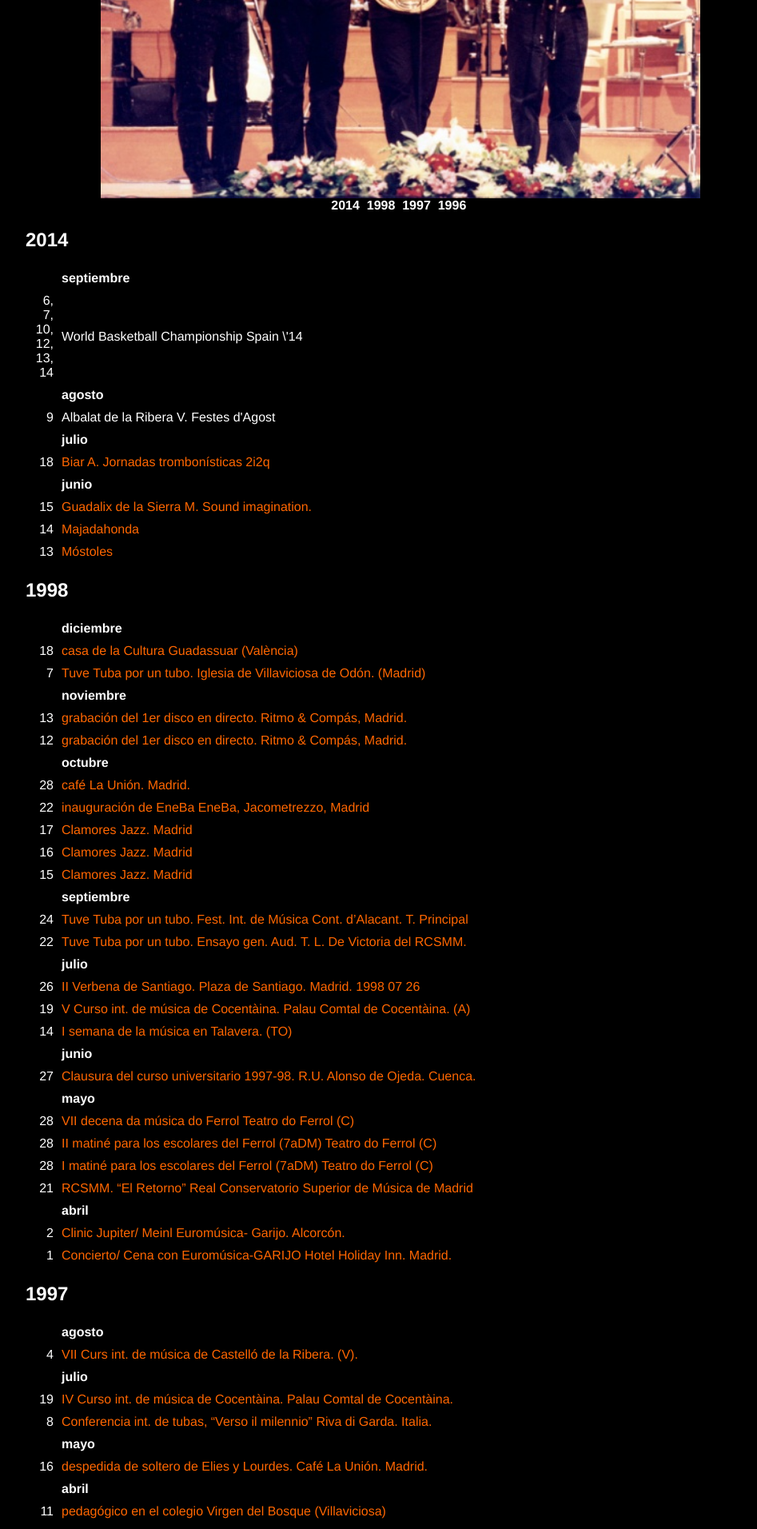
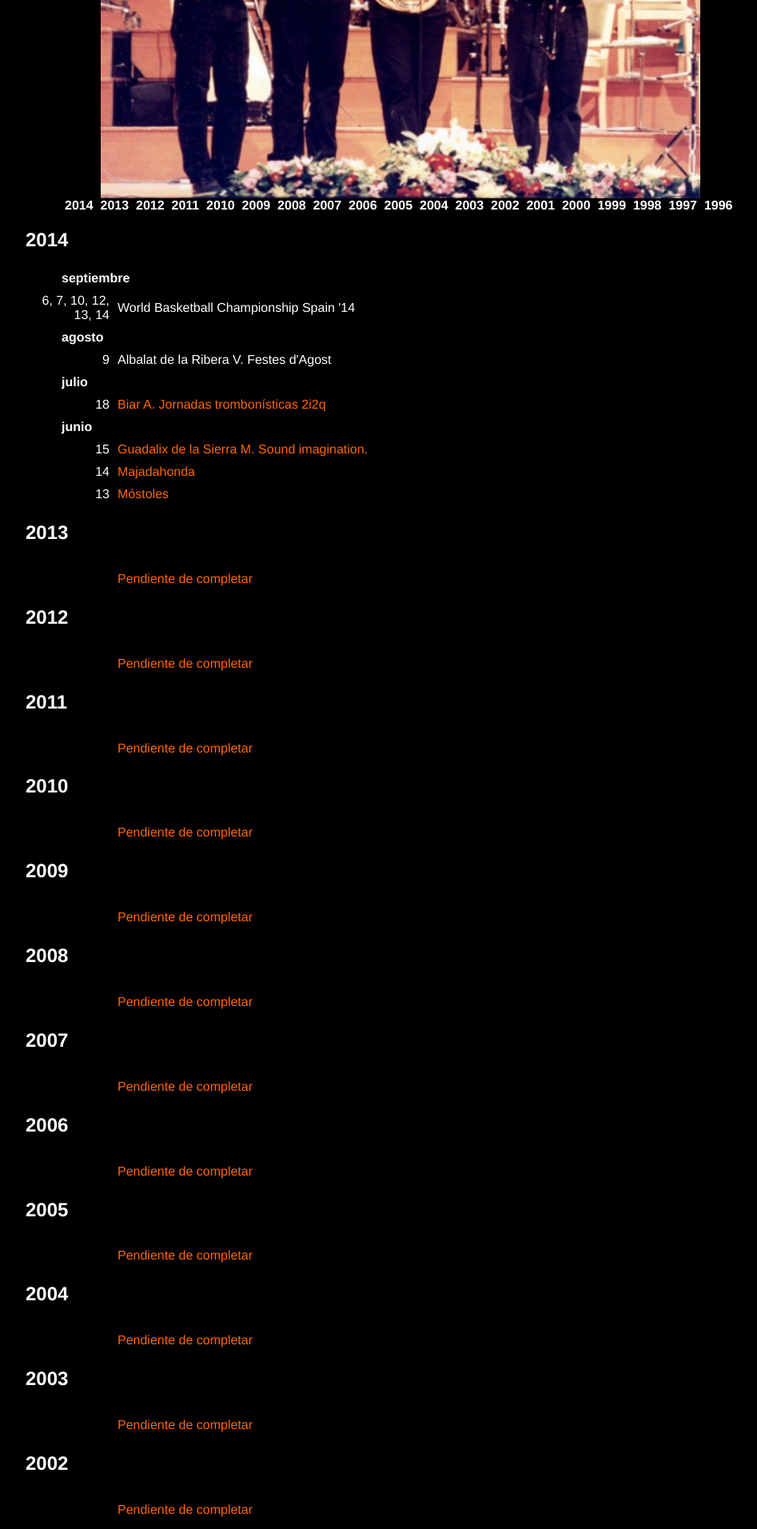
Before and after one commit to siraligator/siraligator.github.io, a Jekyll site: the page built from cuandotocan.html, in a window 1280 px wide. Shown: the part 455-2367 px from the top of the page at 80% size, without its empty margins (139-1086 px from the left). Built offline with Jekyll 4.4.1, drawn with Linux system fonts in a browser that asks for light colours; Markdown is read by kramdown in place of the engine named in the settings; some of the changed text lies outside the part shown.

Commit message:
Add pending concerts & day padding.

```diff
--- a/_data/conciertos.yml
+++ b/_data/conciertos.yml
@@ -4,7 +4,7 @@
       days:
         - day: 6, 7, 10, 12, 13, 14
           shows:
-            - name: World Basketball Championship Spain \'14
+            - name: World Basketball Championship Spain '14
               done: no
     - month: agosto
       days:
@@ -31,6 +31,126 @@
         - day: 13
           shows:
             - name: Móstoles
+              done: si
+- year: 2013
+  months:
+    - month:
+      days:
+        - day:
+          shows:
+            - name: Pendiente de completar
+              done: si
+- year: 2012
+  months:
+    - month:
+      days:
+        - day:
+          shows:
+            - name: Pendiente de completar
+              done: si
+- year: 2011
+  months:
+    - month:
+      days:
+        - day:
+          shows:
+            - name: Pendiente de completar
+              done: si
+- year: 2010
+  months:
+    - month:
+      days:
+        - day:
+          shows:
+            - name: Pendiente de completar
+              done: si
+- year: 2009
+  months:
+    - month:
+      days:
+        - day:
+          shows:
+            - name: Pendiente de completar
+              done: si
+- year: 2008
+  months:
+    - month:
+      days:
+        - day:
+          shows:
+            - name: Pendiente de completar
+              done: si
+- year: 2007
+  months:
+    - month:
+      days:
+        - day:
+          shows:
+            - name: Pendiente de completar
+              done: si
+- year: 2006
+  months:
+    - month:
+      days:
+        - day:
+          shows:
+            - name: Pendiente de completar
+              done: si
+- year: 2005
+  months:
+    - month:
+      days:
+        - day:
+          shows:
+            - name: Pendiente de completar
+              done: si
+- year: 2004
+  months:
+    - month:
+      days:
+        - day:
+          shows:
+            - name: Pendiente de completar
+              done: si
+- year: 2003
+  months:
+    - month:
+      days:
+        - day:
+          shows:
+            - name: Pendiente de completar
+              done: si
+- year: 2002
+  months:
+    - month:
+      days:
+        - day:
+          shows:
+            - name: Pendiente de completar
+              done: si
+- year: 2001
+  months:
+    - month:
+      days:
+        - day:
+          shows:
+            - name: Pendiente de completar
+              done: si
+- year: 2000
+  months:
+    - month:
+      days:
+        - day:
+          shows:
+            - name: Pendiente de completar
+              done: si
+- year: 1999
+  months:
+    - month:
+      days:
+        - day:
+          shows:
+            - name: Pendiente de completar
               done: si
 - year: 1998
   months:
--- a/css/main.css
+++ b/css/main.css
@@ -76,7 +76,7 @@ img.cover {
 }
 
 .cuandotocan .day {
-    width: 30px;
+    width: 100px;
     text-align: right;
 }
 
```
